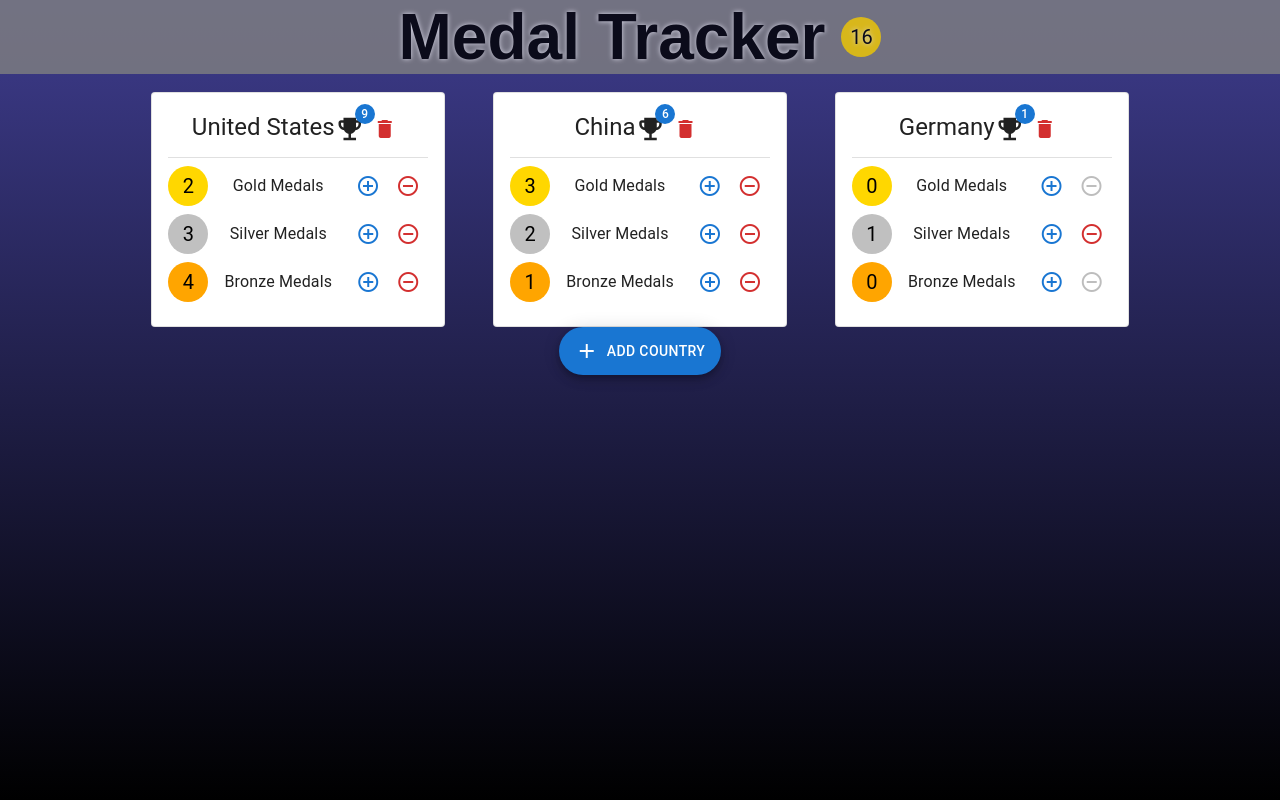
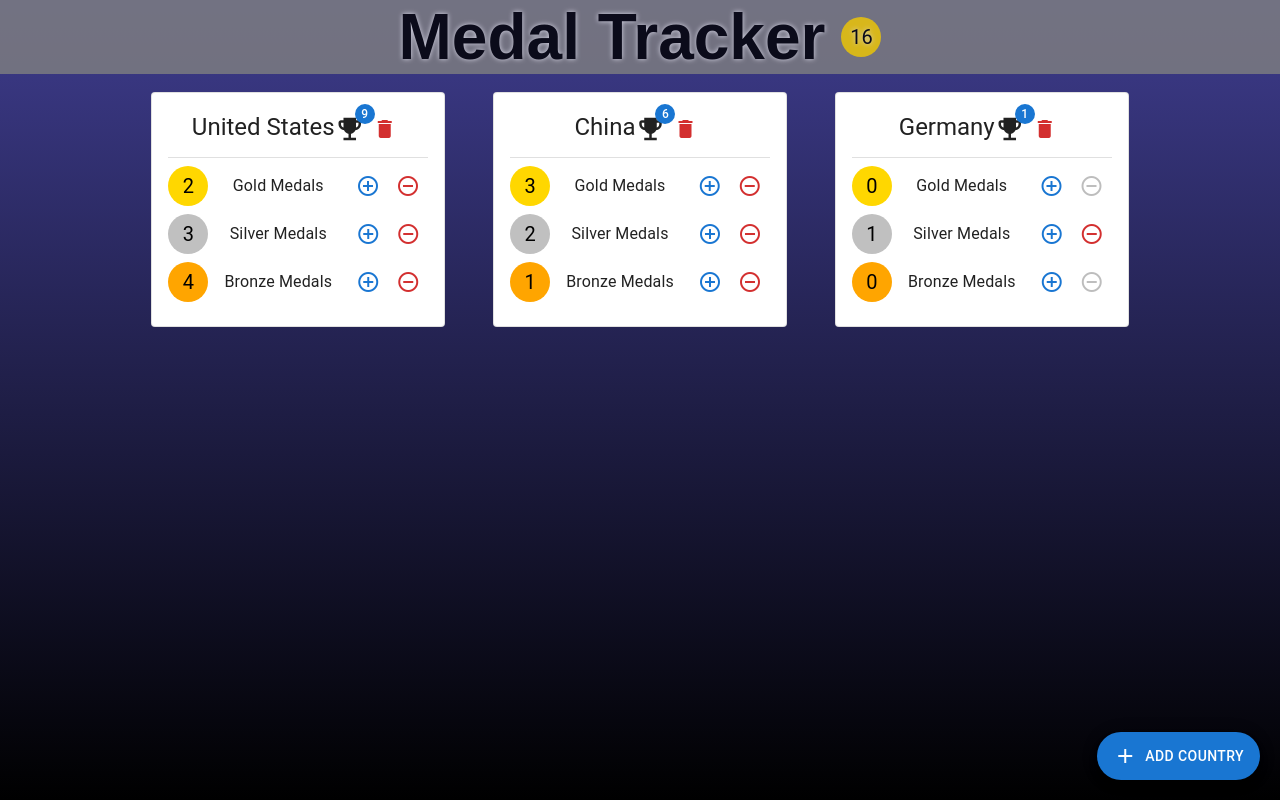
Before and after one commit to MoldyHacker/react-basic-concepts, a React (Create React App) app: page / in a window 1280 px wide. Built offline with nearby package versions, Linux system fonts and the light colour scheme.

Commit message:
Refactor NewCountry component to use inline styling for Fab button

```diff
--- a/src/components/NewCountry.jsx
+++ b/src/components/NewCountry.jsx
@@ -22,10 +22,15 @@ class NewCountry extends Component {
                 // const [open, setOpen] = React.useState(false);
                 const { open } = this.state;
                 const { onAddCountry } = this.props;
+                const fabStyle = {
+                    position: 'absolute',
+                    bottom: 20,
+                    right: 20,
+                };
                 return (
                     <React.Fragment>
                         {/* <FormDialog/> */}
-                        <Fab color="primary" variant="extended" onClick={ this.handleClickOpen }>
+                        <Fab sx={fabStyle} color="primary" variant="extended" onClick={ this.handleClickOpen }>
                             <Icon sx={{ mr: 1 }}>add</Icon>
                             Add Country
                         </Fab>
```
